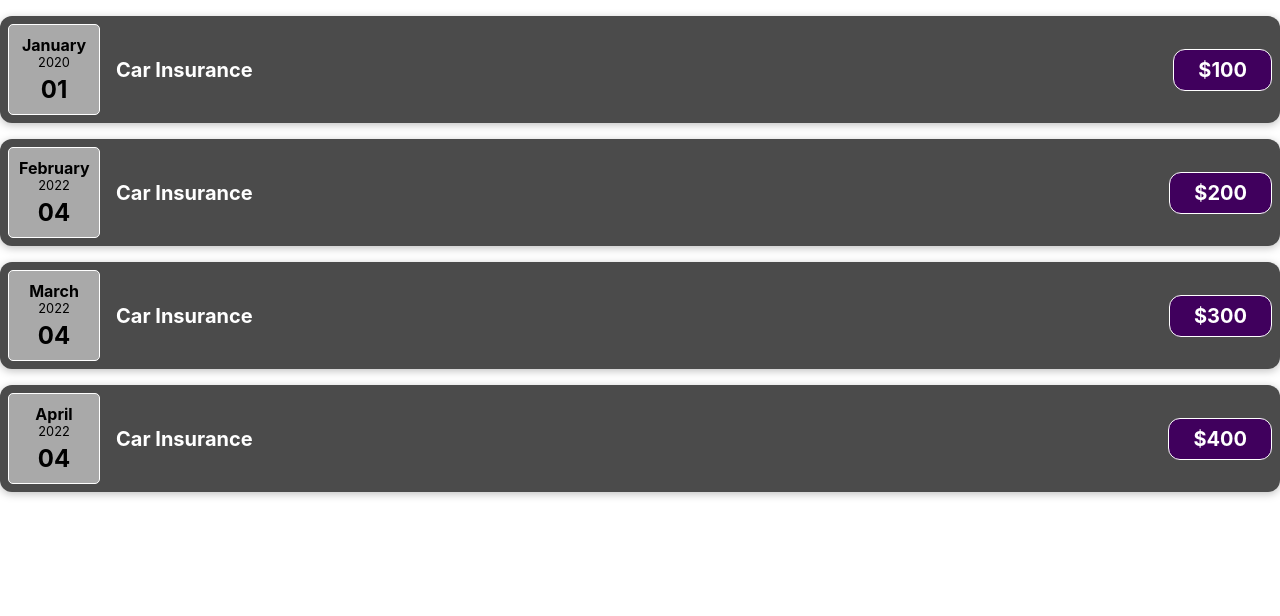
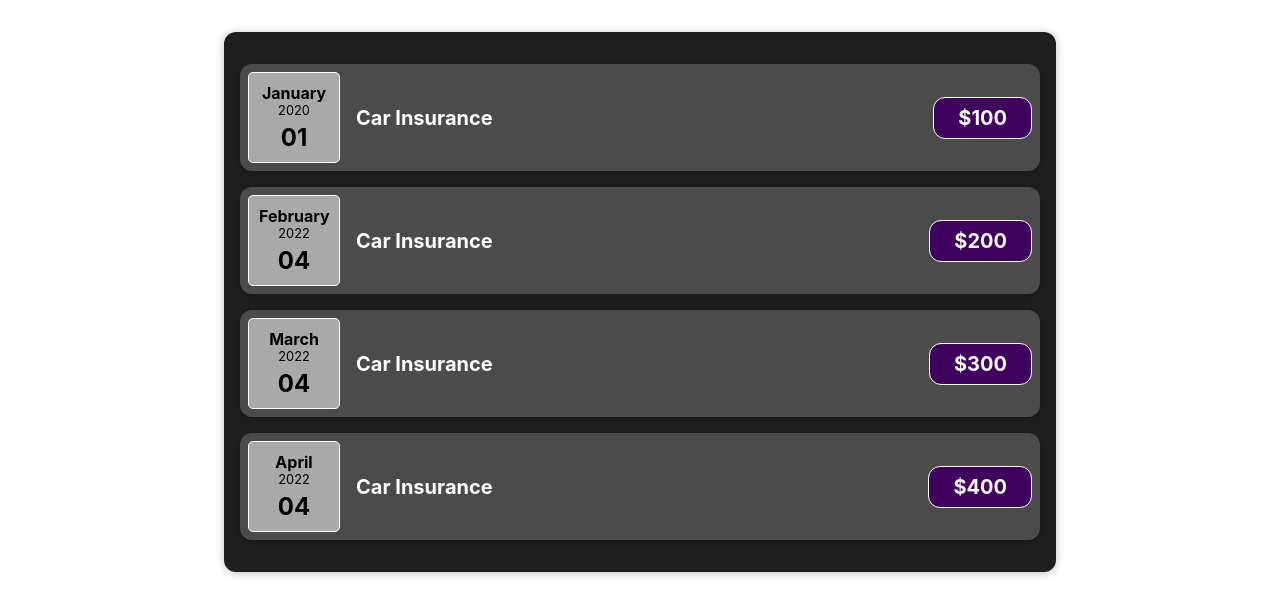
Before and after one commit to ken888686/food-order, a React (Create React App) app: page / in a window 1280 px wide. Shown: the top 616 px of the page. Built offline with nearby package versions, Linux system fonts and the light colour scheme.

Commit message:
split components - Expenses

```diff
--- a/src/components/Expenses.js
+++ b/src/components/Expenses.js
@@ -1,14 +1,19 @@
 import ExpenseItem from './ExpenseItem';
+import './Expenses.scss';
 
 export default function Expenses(props) {
   const { expenses } = props;
 
-  return expenses.map((item) => (
+  return (
+    <div className="expenses">
+      {expenses.map((item) => (
         <ExpenseItem
           key={item.id}
           title={item.title}
           amount={item.amount}
           date={item.date}
         />
-  ));
+      ))}
+    </div>
+  );
 }
--- /dev/null
+++ b/src/components/Expenses.scss
@@ -0,0 +1,9 @@
+.expenses {
+  padding: 1rem;
+  background-color: rgb(31, 31, 31);
+  margin: 2rem auto;
+  width: 50rem;
+  max-width: 95%;
+  border-radius: 12px;
+  box-shadow: 0 1px 8px rgba(0, 0, 0, 0.25);
+}
```
Lines whose indentation alone changed are shown as unchanged.
